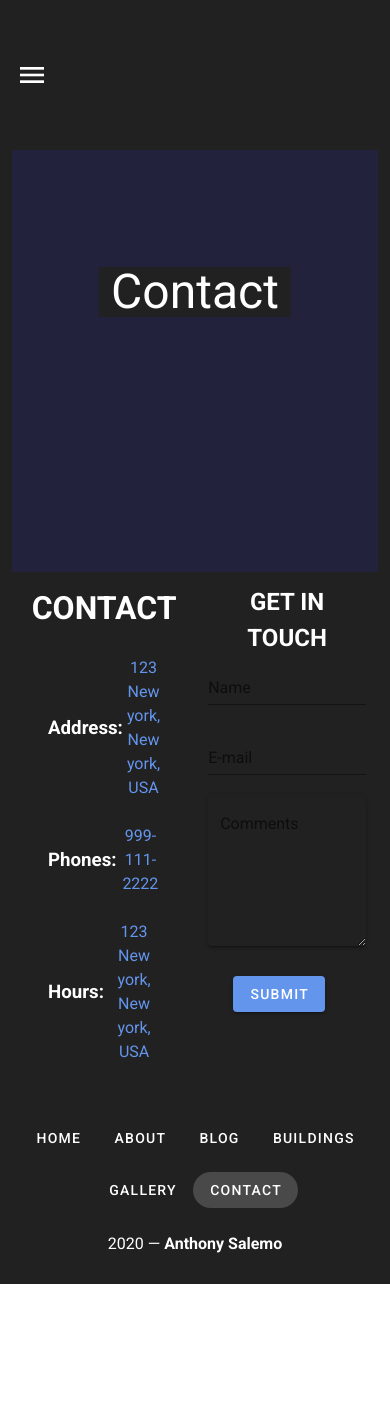
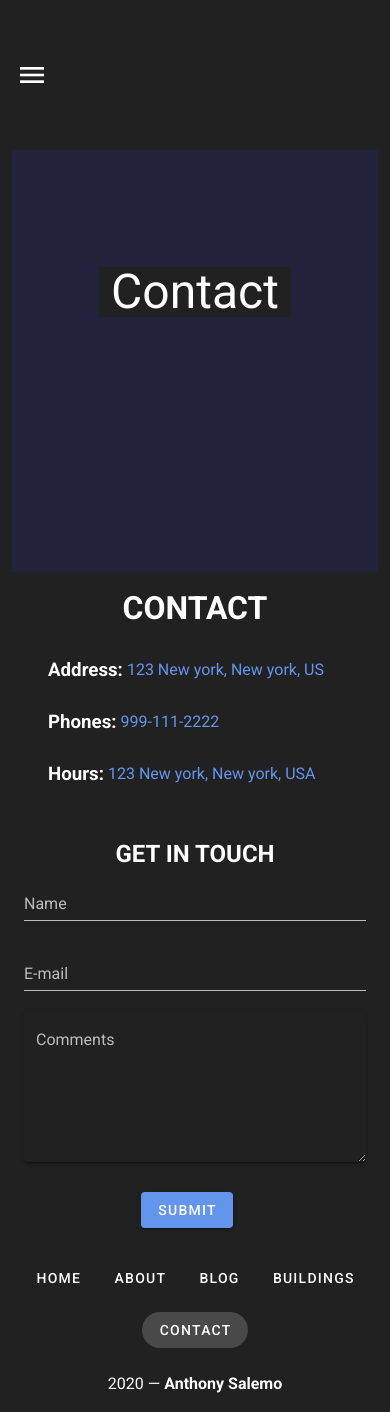
Before and after one commit to Ajsalemo/Vue.js-UI-Template, a Vue app: page /Contact in a window 390 px wide. Before the commit the page ends 1284 px from the top, so only its background shows below. Built offline with nearby package versions, Linux system fonts and the light colour scheme.

Commit message:
added responsive style changes to the contact page, removed footer border/changed footer links to the shared link array

```diff
--- a/src/components/ContactContainer.vue
+++ b/src/components/ContactContainer.vue
@@ -1,21 +1,21 @@
 <template>
-  <v-container fluid="">
-    <v-row>
+  <v-container fluid>
+    <v-row class="d-flex justify-center">
       <v-col class="text-center white--text">
         <span></span>
         <h1>CONTACT</h1>
-        <v-col class="d-flex justify-center flex-column">
-          <v-col class="d-flex justify-center align-center">
+        <v-col class="d-flex justify-center flex-column col-sm-12 col-12 col-md-12">
+          <v-col class="d-flex justify-start justify-sm-center justify-md-center justify-lg-center justify-xl-center align-center">
             <h3>Address:</h3>
             <span class="contact-info-typography ps-1">
-              123 New york, New york, USA</span
+              123 New york, New york, US</span
             >
           </v-col>
-          <v-col class="d-flex justify-center align-center">
+          <v-col class="d-flex justify-start justify-sm-center justify-md-center justify-lg-center justify-xl-center align-center">
             <h3>Phones:</h3>
             <span class="contact-info-typography ps-1"> 999-111-2222</span>
           </v-col>
-          <v-col class="d-flex justify-center align-center">
+          <v-col class="d-flex justify-start justify-sm-center justify-md-center justify-lg-center justify-xl-center align-center">
             <h3>Hours:</h3>
             <span class="contact-info-typography ps-1">
               123 New york, New york, USA</span
@@ -23,18 +23,19 @@
           </v-col>
         </v-col>
       </v-col>
-      <v-col class="text-center white--text">
+      <v-col class="text-center white--text col-sm-12 col-12 col-md-6">
         <h2>GET IN TOUCH</h2>
         <v-form ref="form">
-          <v-text-field label="Name" required></v-text-field>
+          <v-text-field label="Name" required class="white--text" dark></v-text-field>
 
-          <v-text-field label="E-mail" required></v-text-field>
+          <v-text-field label="E-mail" required dark></v-text-field>
 
           <v-textarea
             solo
             name="input-7-4"
             label="Comments"
             background-color="#212121"
+            dark
           ></v-textarea>
 
           <v-btn color="contact-info-button" class="mr-4">
--- a/src/components/Footer.vue
+++ b/src/components/Footer.vue
@@ -20,18 +20,18 @@
 </template>
 
 <script>
+import { navNameList } from "../shared/nav-name-list";
+
 export default {
   data() {
     return {
-      links: ["Home", "About", "Blog", "Buildings", "Gallery", "Contact"],
+      links: navNameList,
     };
   },
   computed: {
     changeFooterPosition() {
       let footerPosition =
-        this.$route.path === "/" || this.$route.path === "/Home"
-          ? true
-          : false;
+        this.$route.path === "/" || this.$route.path === "/Home" ? true : false;
       return footerPosition;
     },
   },
@@ -40,14 +40,8 @@ export default {
 
 <style lang="scss" scoped>
 $footer-bottom-color: #000;
-$footer-bottom-borderpx: 12px solid;
 
 .footer-bottom-section {
   background-color: $footer-bottom-color;
 }
-.footer-top-border {
-  border-right: $footer-bottom-borderpx $footer-bottom-color;
-  border-bottom: $footer-bottom-borderpx $footer-bottom-color;
-  border-left: $footer-bottom-borderpx $footer-bottom-color;
-}
 </style>
```
